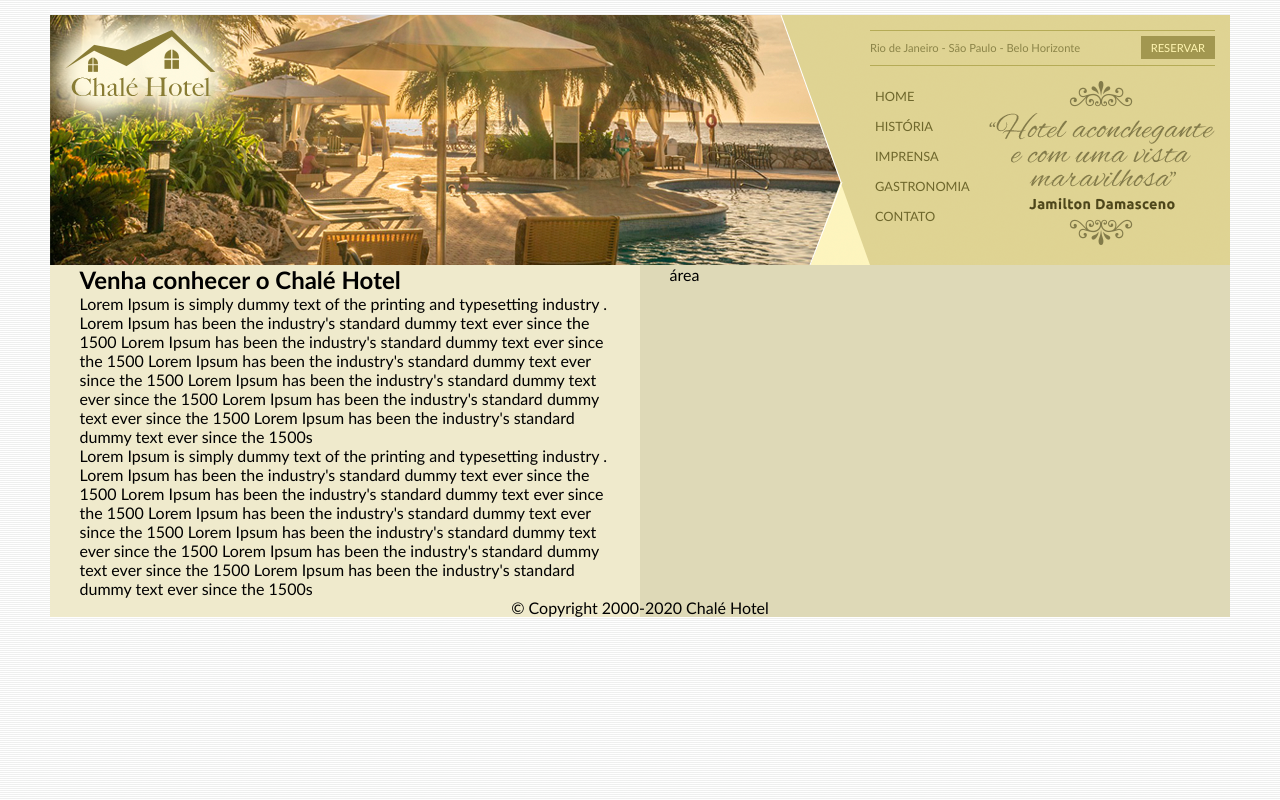
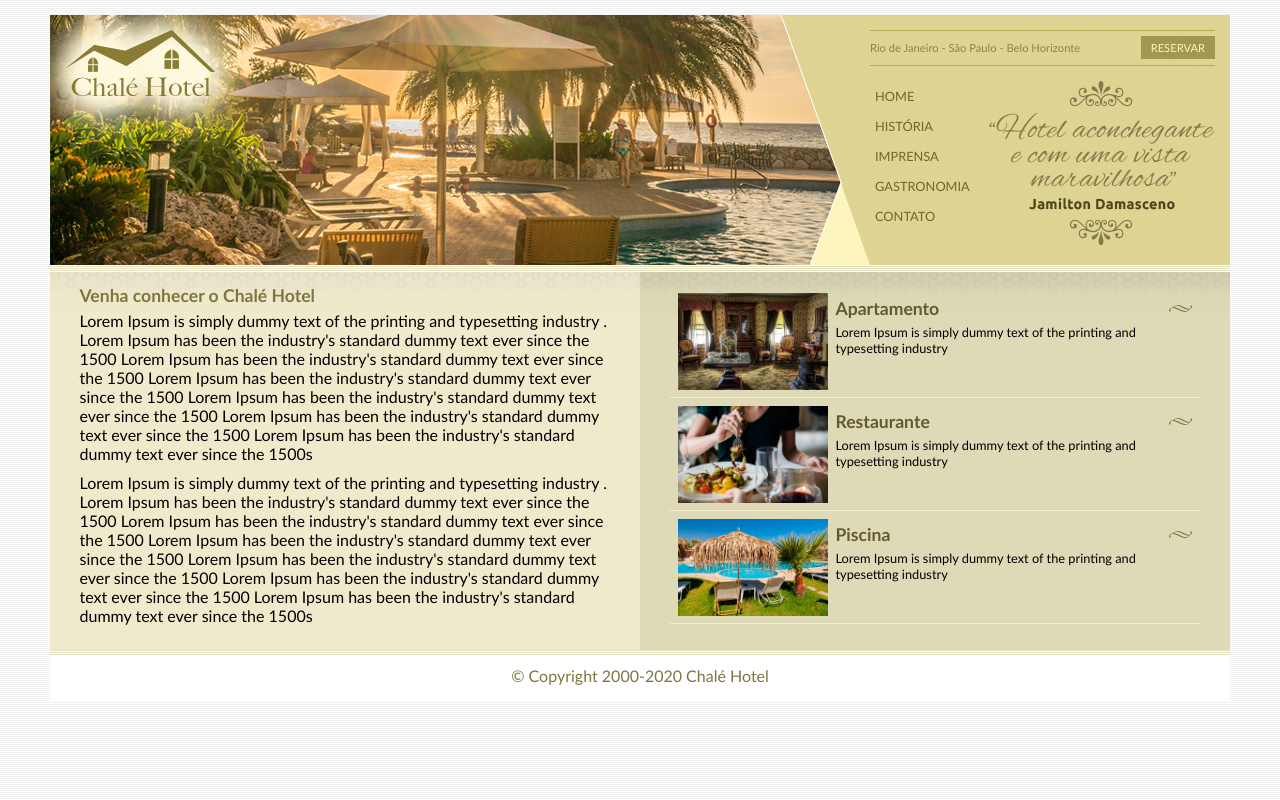
Before and after one commit to marcusfonte18/chale-hotel, a plain HTML site: page index.html in a window 1280 px wide. Drawn offline with Linux system fonts and the light colour scheme.

Commit message:
finalizado o conteudo principal e lateral

```diff
--- a/index.html
+++ b/index.html
@@ -63,7 +63,38 @@
 
             <div id="area-lateral">
                 <div class="conteudo">
-                    área
+                        <ul id="lista-beneficios">
+                            <li>
+                                <a href="#">
+                                    <img src="img/apartamento.jpg" alt="apartamento">
+                                    <h3>Apartamento</h3>
+                                    <p>
+                                        Lorem Ipsum is simply dummy text of the
+                                        printing and typesetting industry
+                                    </p>
+                                </a>
+                            </li>
+                            <li>
+                                <a href="#">
+                                    <img src="img/restaurante.jpg" alt="Restaurante">
+                                    <h3>Restaurante</h3>
+                                    <p>
+                                        Lorem Ipsum is simply dummy text of the
+                                        printing and typesetting industry
+                                    </p>
+                                </a>
+                            </li>
+                            <li>
+                                <a href="#">
+                                    <img src="img/piscina.jpg" alt="Piscina">
+                                    <h3>Piscina</h3>
+                                    <p>
+                                        Lorem Ipsum is simply dummy text of the
+                                        printing and typesetting industry
+                                    </p>
+                                </a>
+                            </li>
+                        </ul>
                 </div>
             </div>
 
--- a/style/style.css
+++ b/style/style.css
@@ -1,6 +1,7 @@
 * {
     margin: 0 ;
     padding: 0 ;
+    text-decoration: none;
 }
 
 body {
@@ -124,19 +125,68 @@ ul#navegação a:hover {
 #area-principal {
     float: left;
     width: 50%;
+    background:url(../img/bg-area-principal.png)  repeat-x top left;
+    padding: 15px 0px;
 }
 
 #area-lateral {
     float: right;
     width: 50%;
+    background:url(../img/bg-area-lateral.png)  repeat-x top left;
+    padding: 20px 0px;
+}
+
+#area-lateral  .conteudo #lista-beneficios li {
+    padding: 8px;
+    border-bottom: 1px solid #f3efcb;
+    height: 6em;
+}
+
+#area-lateral .conteudo #lista-beneficios li a img {
+    width: 150px;
+    float: left;
+    margin-right: 8px;
+}#area-lateral .conteudo #lista-beneficios li a p {
+    font-size: 0.8em;
+    color: #000;
+}
+
+#area-lateral .conteudo #lista-beneficios li a h3 {
+    font-size: 1.1em;
+    color: #615b2d;
+    padding: 5px 0;
+    background: url(../img/ornamento.png) no-repeat center right;
+}
+
+#area-lateral .conteudo #lista-beneficios li:hover {
+    background: #f6f3d6;
+    cursor: pointer;
 }
 
 .conteudo {
-    margin: 0 auto;
-    width: 90%;
-}
+        margin: 0 auto;
+        width: 90%;
+    }
+
+
 
 #rodape {
     clear: both;
     text-align: center;
+    padding: 16px;
+    background: #fff url(../img/bg-rodape.png) repeat-x top ;
+    color: #7d7640;
 }
+
+/*Formatação de textos*/
+
+h2 {
+    color: #7d7640;
+    font-size: 1.1em;
+    padding: 5px 0px;
+}
+
+p {
+    font-size: 1em;
+    margin-bottom: 10px;
+}
```
